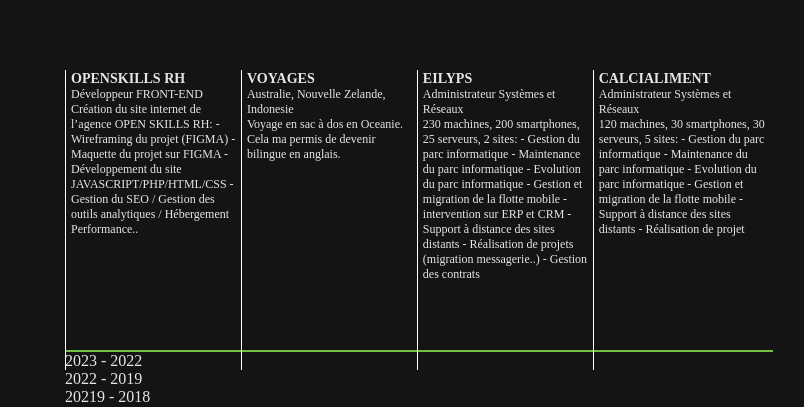
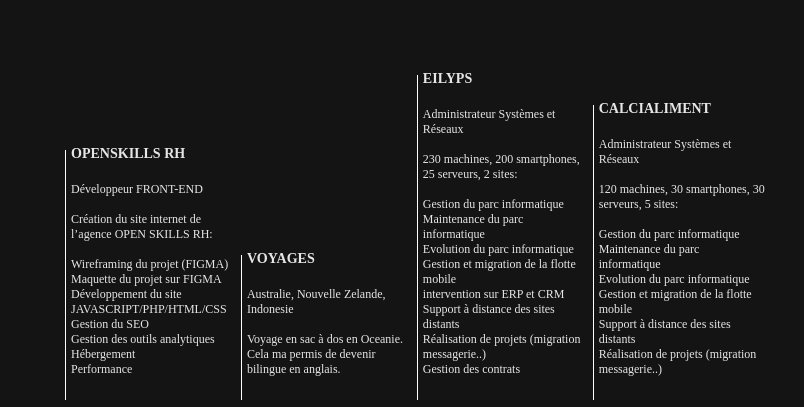
Before and after one commit to LucasGoudemand/Portfolio, a Next.js app: page /components/shopsection/shopSectionContainer in a window 1280 px wide. Shown: the part 1331-1738 px from the top of the page, without its empty margins (221-1025 px from the left). Built offline with nearby package versions, Linux system fonts and the light colour scheme; a web font is replaced by a local one.

Commit message:
Timeline done need to fix the responsive

```diff
--- a/pages/api/data.json
+++ b/pages/api/data.json
@@ -110,7 +110,7 @@
   {
     "id": "c67ab8a7420",
     "title": "FIGMA",
-    "experience": "Bonne Notions",
+    "experience": "Bonnes Notions",
     "tags": "DevOps"
   },
   {
--- a/pages/components/shopsection/basketprev/BasketPrevTimeline.js
+++ b/pages/components/shopsection/basketprev/BasketPrevTimeline.js
@@ -4,53 +4,82 @@
   return (
     <>
       <div className={styles.containerTimeline}>
-        <div className={styles.line}></div>
+        <div className={styles.lineOpenskillsrh}>
+          <p>2023 - 2022</p>
+        </div>
         <div className={styles.containerOpenskillsrh}>
           <h3>OPENSKILLS RH</h3>
           <p>
-            Développeur FRONT-END <br></br>Création du site internet de l’agence
-            OPEN SKILLS RH: -Wireframing du projet (FIGMA) -Maquette du projet
-            sur FIGMA -Développement du site JAVASCRIPT/PHP/HTML/CSS -Gestion du
-            SEO / Gestion des outils analytiques / Hébergement Performance..
+            Développeur FRONT-END <br></br>
+            <br></br>Création du site internet de l’agence OPEN SKILLS RH:
+            <br></br>
+            <br></br>
           </p>
+          <ul>
+            <li>Wireframing du projet (FIGMA)</li>
+            <li>Maquette du projet sur FIGMA</li>
+            <li>Développement du site JAVASCRIPT/PHP/HTML/CSS</li>
+            <li>Gestion du SEO </li>
+            <li>Gestion des outils analytiques</li>
+            <li>Hébergement</li>
+            <li>Performance</li>
+          </ul>
         </div>
-        <div className={styles.line}></div>
+        <div className={styles.lineVoyages}>
+          <p>2022 - 2019</p>
+        </div>
         <div className={styles.containerVoyages}>
           <h3>VOYAGES</h3>
           <p>
-            Australie, Nouvelle Zelande, Indonesie <br></br> Voyage en sac à dos
-            en Oceanie. Cela ma permis de devenir bilingue en anglais.
+            Australie, Nouvelle Zelande, Indonesie <br></br>
+            <br></br> Voyage en sac à dos en Oceanie. Cela ma permis de devenir
+            bilingue en anglais.
           </p>
         </div>
-        <div className={styles.line}></div>
+        <div className={styles.lineEilyps}>
+          <p>2019 - 2018</p>
+        </div>
         <div className={styles.containerEilyps}>
           <h3>EILYPS</h3>
           <p>
-            Administrateur Systèmes et Réseaux <br></br>230 machines, 200
-            smartphones, 25 serveurs, 2 sites: - Gestion du parc informatique -
-            Maintenance du parc informatique - Evolution du parc informatique -
-            Gestion et migration de la flotte mobile - intervention sur ERP et
-            CRM - Support à distance des sites distants - Réalisation de projets
-            (migration messagerie..) - Gestion des contrats
+            Administrateur Systèmes et Réseaux <br></br>
+            <br></br>230 machines, 200 smartphones, 25 serveurs, 2 sites:
+            <br></br>
+            <br></br>
           </p>
+          <ul>
+            <li>Gestion du parc informatique</li>
+            <li>Maintenance du parc informatique</li>
+            <li>Evolution du parc informatique</li>
+            <li>Gestion et migration de la flotte mobile </li>
+            <li>intervention sur ERP et CRM</li>
+            <li>Support à distance des sites distants</li>
+            <li>Réalisation de projets (migration messagerie..)</li>
+            <li>Gestion des contrats</li>
+          </ul>
         </div>
-        <div className={styles.line}></div>
+        <div className={styles.lineCalcialiment}>
+          <p>2018 - 2016</p>
+        </div>
         <div className={styles.containerCalcialiment}>
           <h3>CALCIALIMENT</h3>
           <p>
-            Administrateur Systèmes et Réseaux <br></br>120 machines, 30
-            smartphones, 30 serveurs, 5 sites: - Gestion du parc informatique -
-            Maintenance du parc informatique - Evolution du parc informatique -
-            Gestion et migration de la flotte mobile - Support à distance des
-            sites distants - Réalisation de projet
+            Administrateur Systèmes et Réseaux <br></br>
+            <br></br>120 machines, 30 smartphones, 30 serveurs, 5 sites:
+            <br></br>
+            <br></br>
           </p>
+          <ul>
+            <li>Gestion du parc informatique</li>
+            <li>Maintenance du parc informatique</li>
+            <li>Evolution du parc informatique</li>
+            <li>Gestion et migration de la flotte mobile </li>
+            <li>Support à distance des sites distants</li>
+            <li>Réalisation de projets (migration messagerie..)</li>
+          </ul>
         </div>
+        <div className={styles.lineGreen}></div>
       </div>
-      <div className={styles.lineGreen}></div>
-      <p>2023 - 2022</p>
-      <p>2022 - 2019</p>
-      <p>20219 - 2018</p>
-      <p>2018 - 2016</p>
     </>
   );
 }
--- a/styles/shopsection/BasketprevTimeline.module.css
+++ b/styles/shopsection/BasketprevTimeline.module.css
@@ -2,36 +2,106 @@
   display: flex;
   font-size: 12px;
   margin-top: 70px;
+  position: relative;
 }
+.containerTimeline h3 {
+  margin-bottom: 20px;
+}
+.containerTimeline ul {
+  text-decoration: none;
+  list-style: none;
+  margin-right: 5px;
+}
+
 .containerOpenskillsrh {
   display: flex;
   flex-direction: column;
+  justify-content: flex-end;
+  margin-bottom: 40px;
   width: 24%;
 }
 .containerVoyages {
   display: flex;
   flex-direction: column;
   width: 24%;
+  justify-content: flex-end;
+  margin-bottom: 40px;
 }
 .containerEilyps {
   display: flex;
   flex-direction: column;
   width: 24%;
+  justify-content: flex-end;
+  margin-bottom: 40px;
 }
 .containerCalcialiment {
   display: flex;
   flex-direction: column;
   width: 24%;
+  justify-content: flex-end;
+  margin-bottom: 40px;
 }
-.line {
+.lineOpenskillsrh {
   width: 1px;
   margin-right: 5px;
   background-color: white;
-  height: 300px;
+  height: 250px;
+  margin-top: 80px;
+  position: relative;
 }
+.lineOpenskillsrh p {
+  position: absolute;
+  bottom: -25px;
+  width: 80px;
+  left: -35px;
+}
+.lineVoyages {
+  width: 1px;
+  margin-right: 5px;
+  background-color: white;
+  height: 145px;
+  margin-top: 185px;
+  position: relative;
+}
+.lineVoyages p {
+  position: absolute;
+  bottom: -25px;
+  width: 80px;
+  left: -35px;
+}
+.lineEilyps {
+  width: 1px;
+  margin-right: 5px;
+  background-color: white;
+  height: 325px;
+  margin-top: 5px;
+  position: relative;
+}
+.lineEilyps p {
+  position: absolute;
+  bottom: -25px;
+  width: 80px;
+  left: -32px;
+}
+.lineCalcialiment {
+  width: 1px;
+  margin-right: 5px;
+  background-color: white;
+  height: 295px;
+  margin-top: 35px;
+  position: relative;
+}
+.lineCalcialiment p {
+  position: absolute;
+  bottom: -25px;
+  width: 80px;
+  left: -32px;
+}
+
 .lineGreen {
-  width: 100;
+  width: 100%;
   height: 2px;
   background-color: #72c142;
-  margin-top: -20px;
+  bottom: 0;
+  position: absolute;
 }
```
